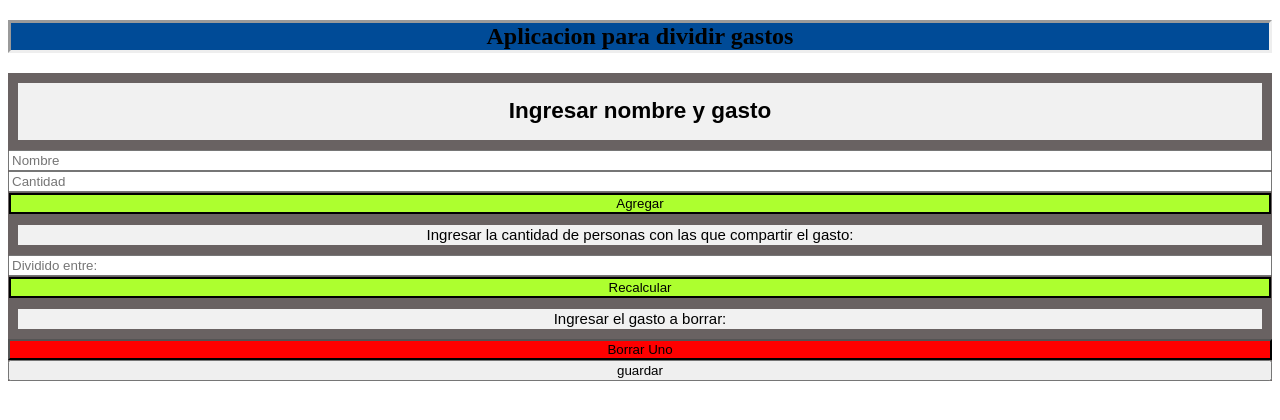
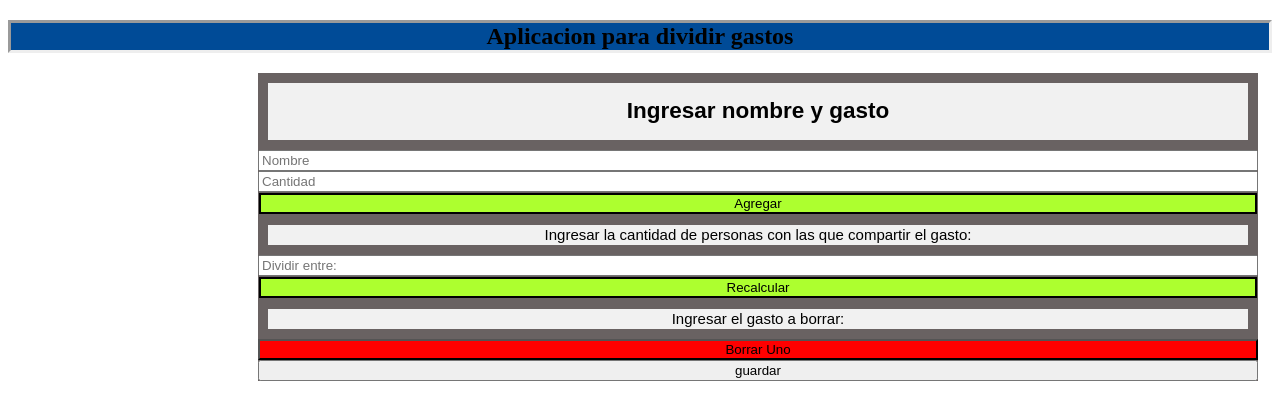
Before and after one commit to juaniartal/Split-expenses, a plain HTML site: page index.html in a window 1280 px wide. Drawn offline with Linux system fonts and the light colour scheme.

Commit message:
Cambios en css

```diff
--- a/dividirGastos.css
+++ b/dividirGastos.css
@@ -20,6 +20,14 @@
     display: flex;
     flex-direction: column;
     background-color: rgb(105, 98, 98);
+    display: flex;
+    justify-content: center;
+    width: 1000px;
+    margin-left: 250px;
+
+
+
+
   }
 
   .flex-container > div {
@@ -31,7 +39,7 @@
     font-size: 15px;
   }
   .flex-item   {
-    width: 10;
+    width: 20;
     background-color: #f1f1f1;
     font-family: 'Kdam Thmor Pro', sans-serif;
 
--- a/index.html
+++ b/index.html
@@ -34,8 +34,8 @@
         Ingresar la cantidad de personas con las que compartir el gasto:
     </div>
 
-    <input type="number" id="cantidad" placeholder="Dividido entre:">
-    <button id="btn-add" onclick="Recalcular(cantidad.value)">Recalcular</button>
+    <input type="number" id="cantidad" placeholder="Dividir entre:">
+    <button id="btn-add" onclick="Dividir(cantidad.value)">Recalcular</button>
     <div class="flex-item">
         Ingresar el gasto a borrar:
     </div>
--- a/main.js
+++ b/main.js
@@ -23,7 +23,7 @@ function Calcular(){
 
 }
 
-function Recalcular(cantidad){
+function Dividir(cantidad){
     total = 0;
     apagar = 0;
     for(let i=0; i < montos.length; i++){
```
